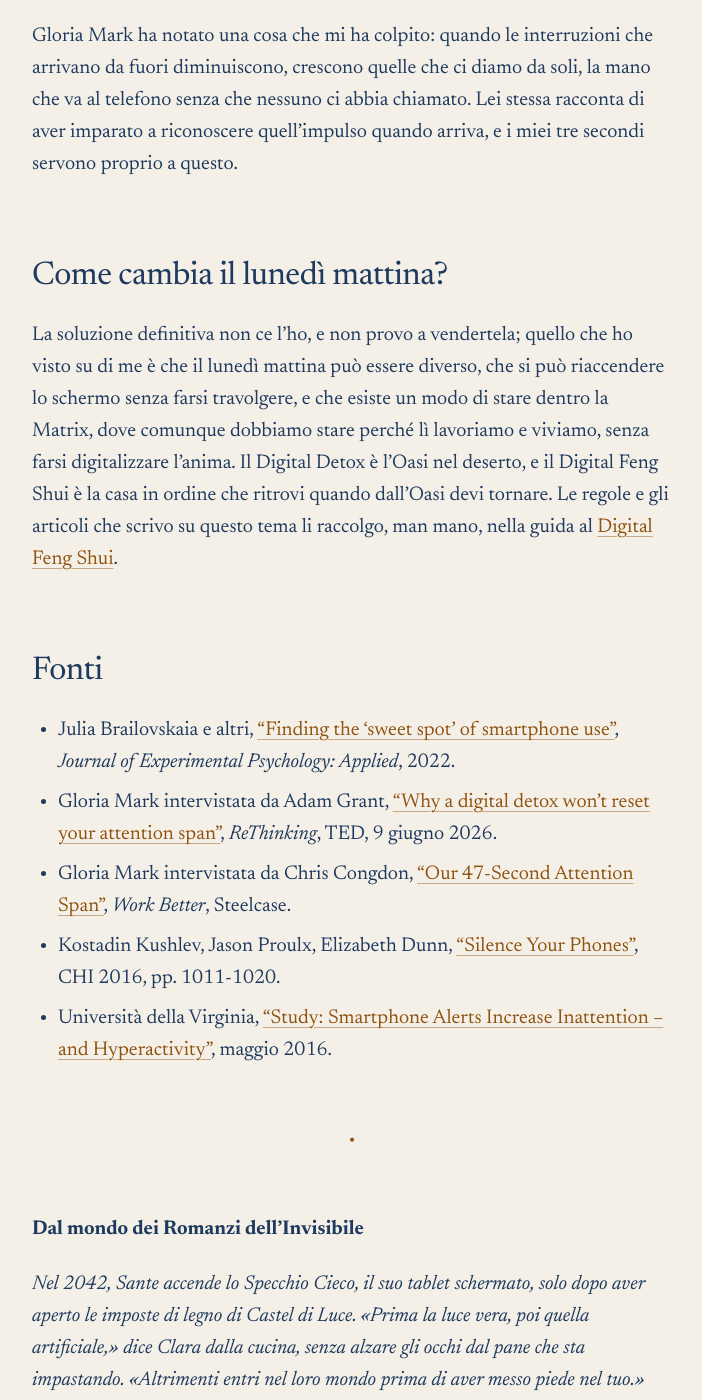
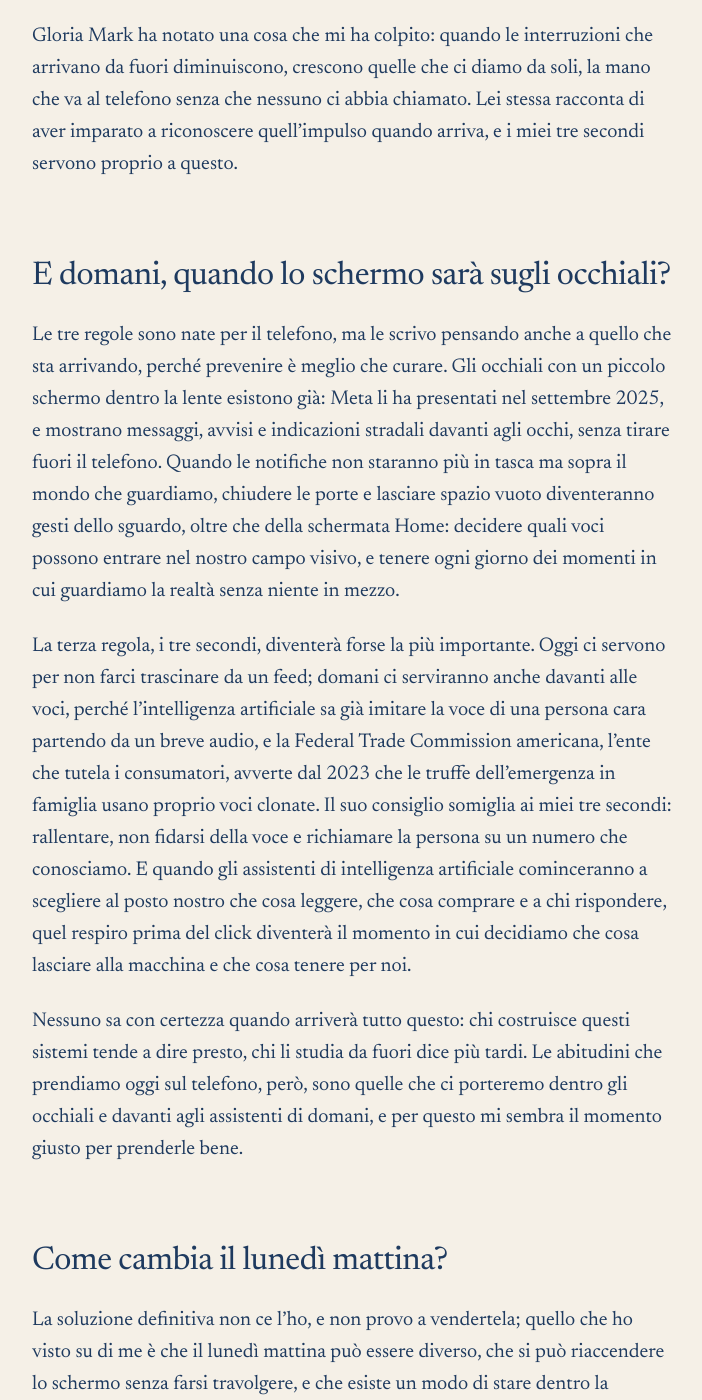
Before and after one commit to paolofurini/seapriilcuore, a Jekyll site: the page built from _posts/2026-03-23-oltre-il-digital-detox-cose-il-digital.md, in a window 1280 px wide and 1400 px high, scrolled down 5251 px. Shown: the whole window, without its empty margins (18-720 px from the left). Built offline with Jekyll 4.4.1, drawn with Linux system fonts in a browser that asks for light colours; some of the changed text lies outside the part shown.

Commit message:
Cos'è il Digital Feng Shui: sguardo sul futuro (occhiali con IA, voci clonate, agenti)
Co-Authored-By: Claude Opus 5.5 <noreply@anthropic.com>
Claude-Session: https://claude.ai/code/session_016SExTQ47iyMLFXf65tBHxv

```diff
--- a/_posts/2026-03-23-oltre-il-digital-detox-cose-il-digital.md
+++ b/_posts/2026-03-23-oltre-il-digital-detox-cose-il-digital.md
@@ -54,6 +54,14 @@ Nel buddismo si parla di karma, che vuol dire semplicemente azione: ogni gesto l
 
 Gloria Mark ha notato una cosa che mi ha colpito: quando le interruzioni che arrivano da fuori diminuiscono, crescono quelle che ci diamo da soli, la mano che va al telefono senza che nessuno ci abbia chiamato. Lei stessa racconta di aver imparato a riconoscere quell’impulso quando arriva, e i miei tre secondi servono proprio a questo.
 
+## E domani, quando lo schermo sarà sugli occhiali?
+
+Le tre regole sono nate per il telefono, ma le scrivo pensando anche a quello che sta arrivando, perché prevenire è meglio che curare. Gli occhiali con un piccolo schermo dentro la lente esistono già: Meta li ha presentati nel settembre 2025, e mostrano messaggi, avvisi e indicazioni stradali davanti agli occhi, senza tirare fuori il telefono. Quando le notifiche non staranno più in tasca ma sopra il mondo che guardiamo, chiudere le porte e lasciare spazio vuoto diventeranno gesti dello sguardo, oltre che della schermata Home: decidere quali voci possono entrare nel nostro campo visivo, e tenere ogni giorno dei momenti in cui guardiamo la realtà senza niente in mezzo.
+
+La terza regola, i tre secondi, diventerà forse la più importante. Oggi ci servono per non farci trascinare da un feed; domani ci serviranno anche davanti alle voci, perché l’intelligenza artificiale sa già imitare la voce di una persona cara partendo da un breve audio, e la Federal Trade Commission americana, l’ente che tutela i consumatori, avverte dal 2023 che le truffe dell’emergenza in famiglia usano proprio voci clonate. Il suo consiglio somiglia ai miei tre secondi: rallentare, non fidarsi della voce e richiamare la persona su un numero che conosciamo. E quando gli assistenti di intelligenza artificiale cominceranno a scegliere al posto nostro che cosa leggere, che cosa comprare e a chi rispondere, quel respiro prima del click diventerà il momento in cui decidiamo che cosa lasciare alla macchina e che cosa tenere per noi.
+
+Nessuno sa con certezza quando arriverà tutto questo: chi costruisce questi sistemi tende a dire presto, chi li studia da fuori dice più tardi. Le abitudini che prendiamo oggi sul telefono, però, sono quelle che ci porteremo dentro gli occhiali e davanti agli assistenti di domani, e per questo mi sembra il momento giusto per prenderle bene.
+
 ## Come cambia il lunedì mattina?
 
 La soluzione definitiva non ce l’ho, e non provo a vendertela; quello che ho visto su di me è che il lunedì mattina può essere diverso, che si può riaccendere lo schermo senza farsi travolgere, e che esiste un modo di stare dentro la Matrix, dove comunque dobbiamo stare perché lì lavoriamo e viviamo, senza farsi digitalizzare l’anima. Il Digital Detox è l’Oasi nel deserto, e il Digital Feng Shui è la casa in ordine che ritrovi quando dall’Oasi devi tornare. Le regole e gli articoli che scrivo su questo tema li raccolgo, man mano, nella guida al [Digital Feng Shui]({{ '/digital-feng-shui/' | relative_url }}).
@@ -65,6 +73,8 @@ La soluzione definitiva non ce l’ho, e non provo a vendertela; quello che ho v
 - Gloria Mark intervistata da Chris Congdon, [“Our 47-Second Attention Span”](https://www.steelcase.com/research/articles/our-47-second-attention-span-with-gloria-mark-s5-ep3-transcript/), *Work Better*, Steelcase.
 - Kostadin Kushlev, Jason Proulx, Elizabeth Dunn, [“Silence Your Phones”](https://www.interruptions.net/literature/Kushlev-CHI16.pdf), CHI 2016, pp. 1011-1020.
 - Università della Virginia, [“Study: Smartphone Alerts Increase Inattention – and Hyperactivity”](https://news.virginia.edu/node/213646), maggio 2016.
+- Federal Trade Commission, [“Scammers use AI to enhance their family emergency schemes”](https://consumer.ftc.gov/consumer-alerts/2023/03/scammers-use-ai-enhance-their-family-emergency-schemes), marzo 2023.
+- TechCrunch, [“Meta unveils new smart glasses with a display and wristband controller”](https://techcrunch.com/2025/09/17/meta-unveils-new-smart-glasses-with-a-display-and-wristband-controller), 17 settembre 2025.
 
 ---
 
```
